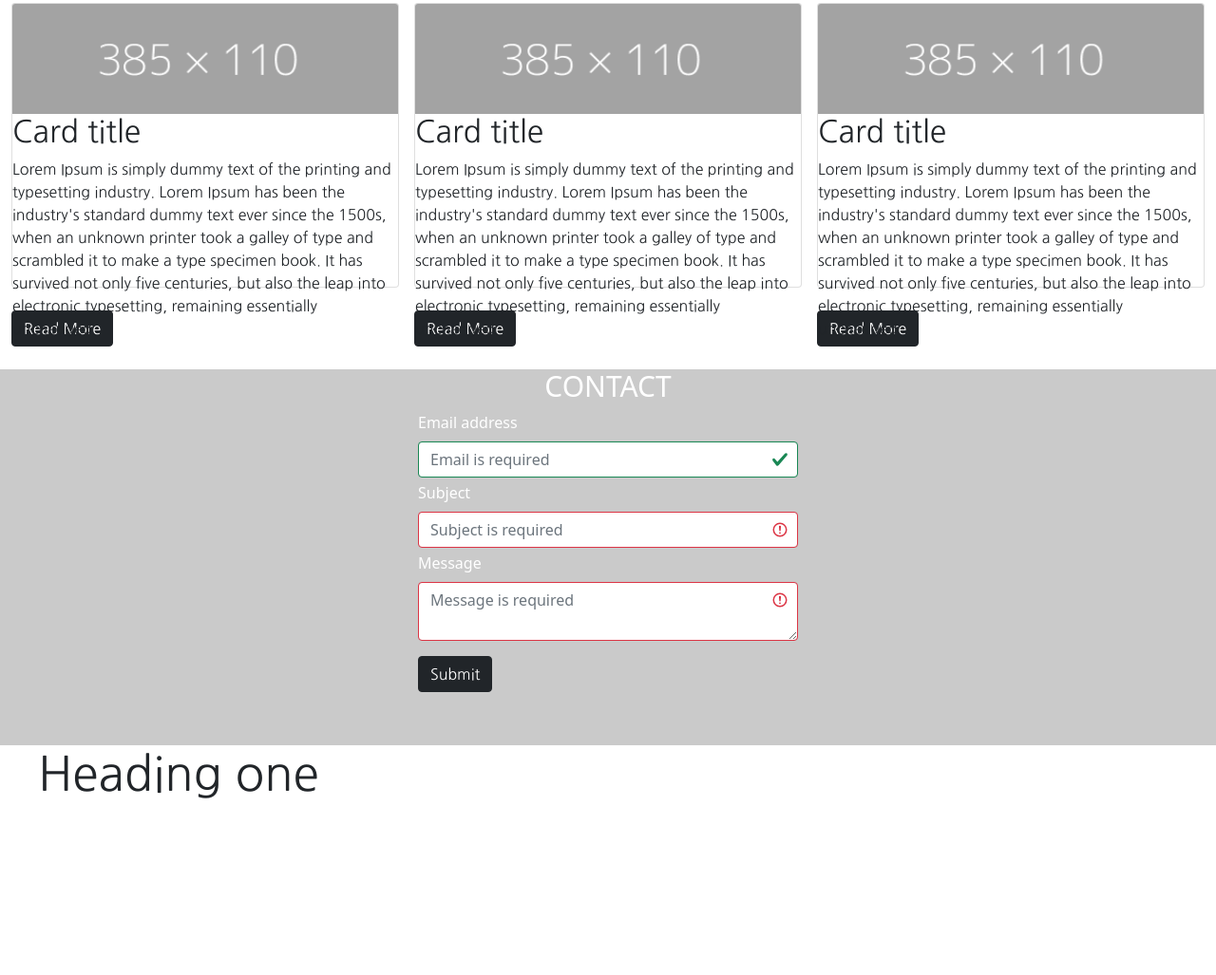
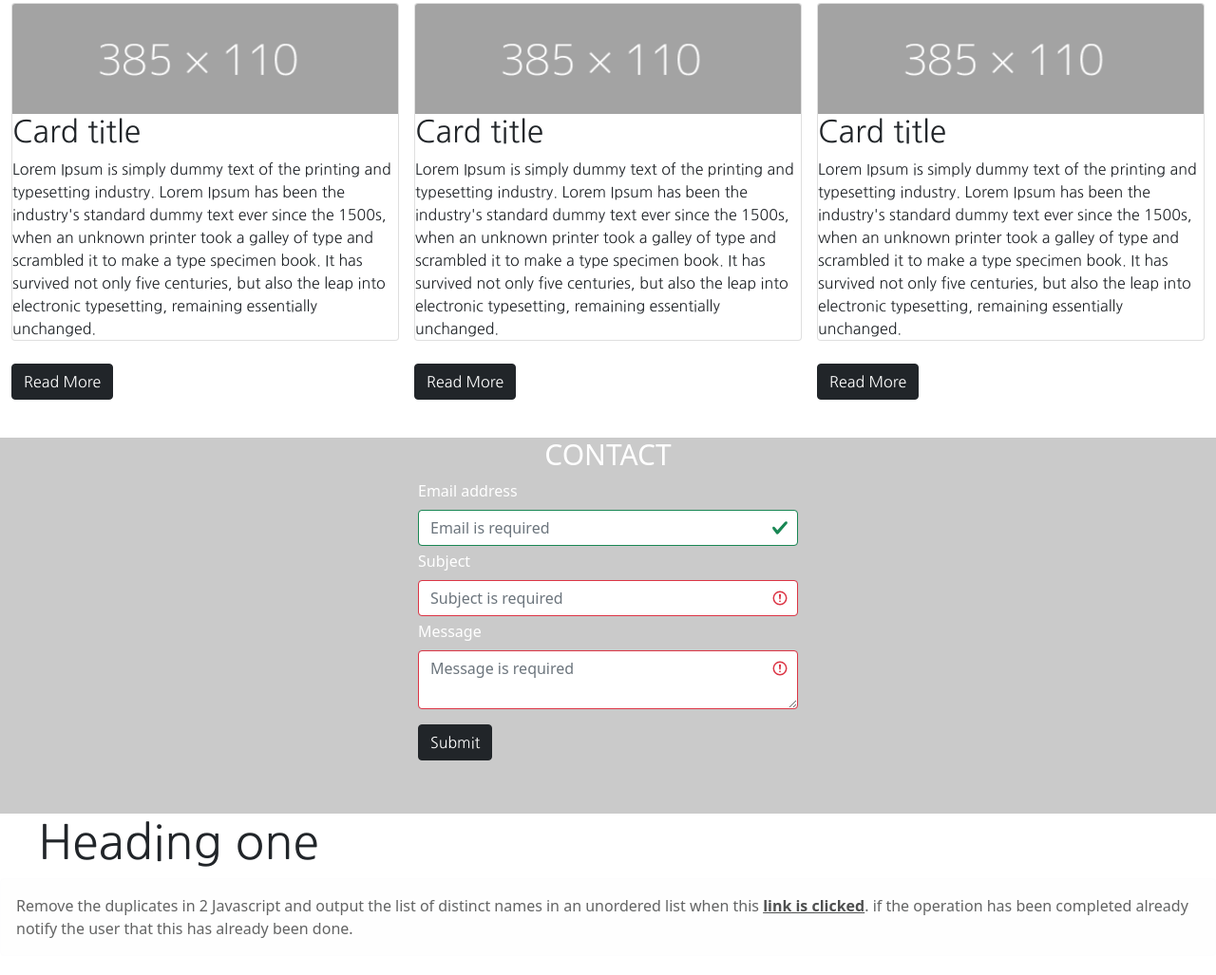
Before and after one commit to AnthonyGamon/anthony_gamon-01-2020, a plain HTML site: page index.html in a window 1280 px wide. Shown: the part 205-1232 px from the top of the page at 95% size. Drawn offline with nearby package versions, Linux system fonts and the light colour scheme.

Commit message:
working on js

```diff
--- a/index.html
+++ b/index.html
@@ -32,7 +32,7 @@
     </div>
   </div>
   <br>
-  <a class="btn btn-dark" href="#" role="button">Read More</a>
+  <p class="btn btn-dark" href="#" role="button">Read More</p>
   <!-- Card 2 -->
   <div class="card">
     <img class="card-img-top" src="./img/fff.png" alt="Card image cap">
@@ -42,7 +42,7 @@
     </div>
   </div>
   <br>
-  <a class="btn btn-dark" href="#" role="button">Read More</a>
+  <p class="btn btn-dark" href="#" role="button">Read More</p>
   <!-- Card 3 -->
   <div class="card">
     <img class="card-img-top" src="./img/fff.png" alt="Card image cap">
@@ -52,7 +52,7 @@
     </div>
   </div>
   <br>
-  <a class="btn btn-dark" href="#" role="button">Read More</a>
+  <p class="btn btn-dark" href="#" role="button">Read More</p>
 </div>
 </div>
 <br>
@@ -86,6 +86,10 @@
   </div>
   <div class="container3-fluid">
     <h1> Heading one</h1>
+    <div class="alert alert-light" role="alert">
+      Remove the duplicates in 2 Javascript and output the list of distinct names in an unordered list when this <a target="_blank" href="consoleLog.html" class="alert-link">link is  clicked</a>. if the operation has been completed already notify the user that this has already been done.
+    </div>
+
 </head>
 <script src="script.js"></script>
 </html>
--- a/script.js
+++ b/script.js
@@ -1,4 +1,4 @@
-const dataArr = ['1','5','6','1','3','5','90','334','1', '555'];
+const dataArr = ['Matt Johnson','Bart Paden','Ryan Doss','Miguel Solano','Matt Johnson','Bart Paden','Jordan Heigle','Tyler Viles'];
 
 const resultArr = dataArr.filter((data,index)=>{
   return dataArr.indexOf(data) === index;
--- a/style.css
+++ b/style.css
@@ -28,7 +28,7 @@ h1{
 
 .card{
     background-color: white;
-    height: 300px;
+
 }
 h2{
     font-family: 'Nanum Gothic', sans-serif;
@@ -61,3 +61,5 @@ h3{
 label{
     color: white;
 }
+
+a:visited { color:red !important; }
```
Also changed, not shown: consoleLog.html (added, +14 -0 lines), 1 other file.
